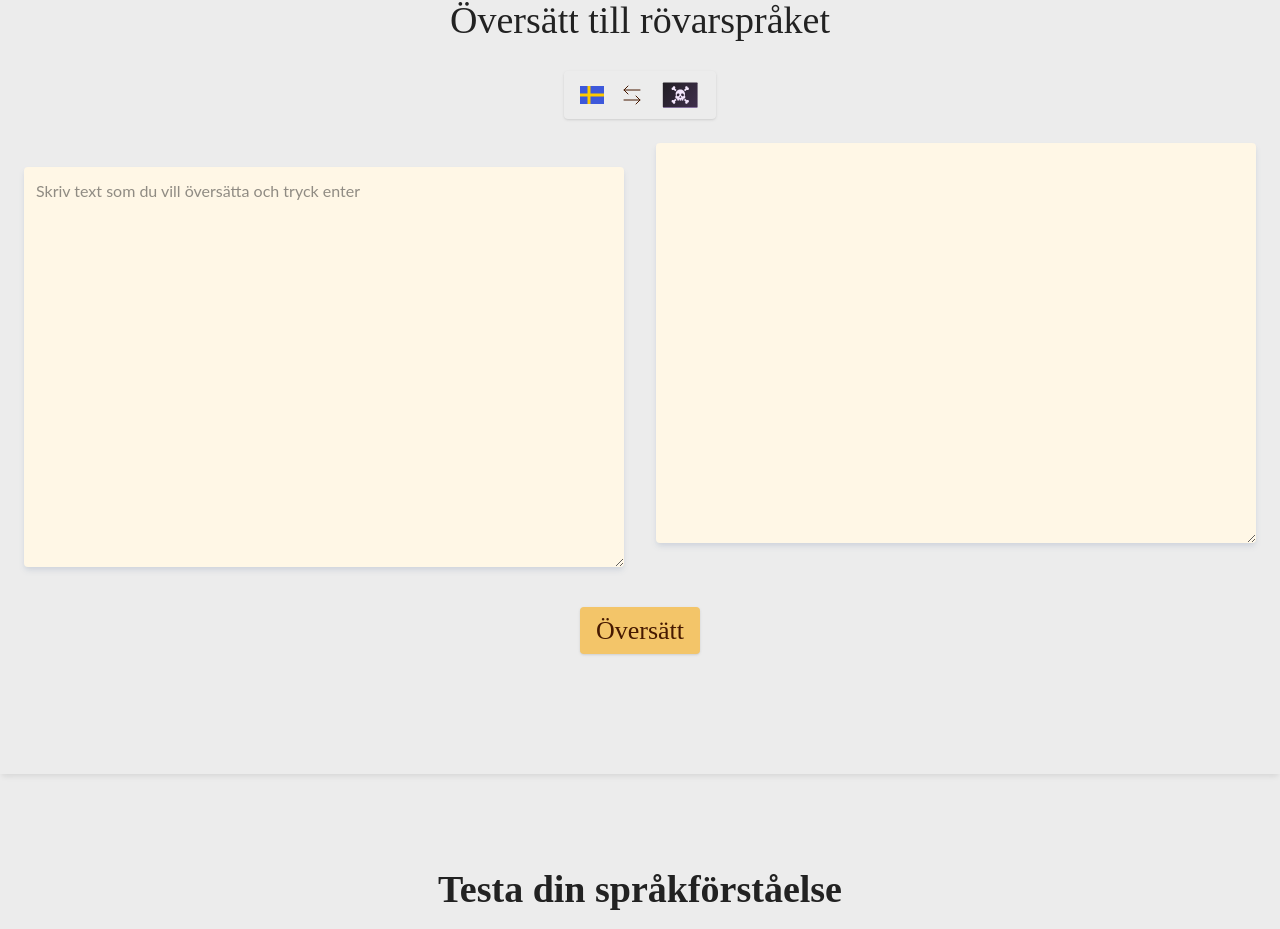
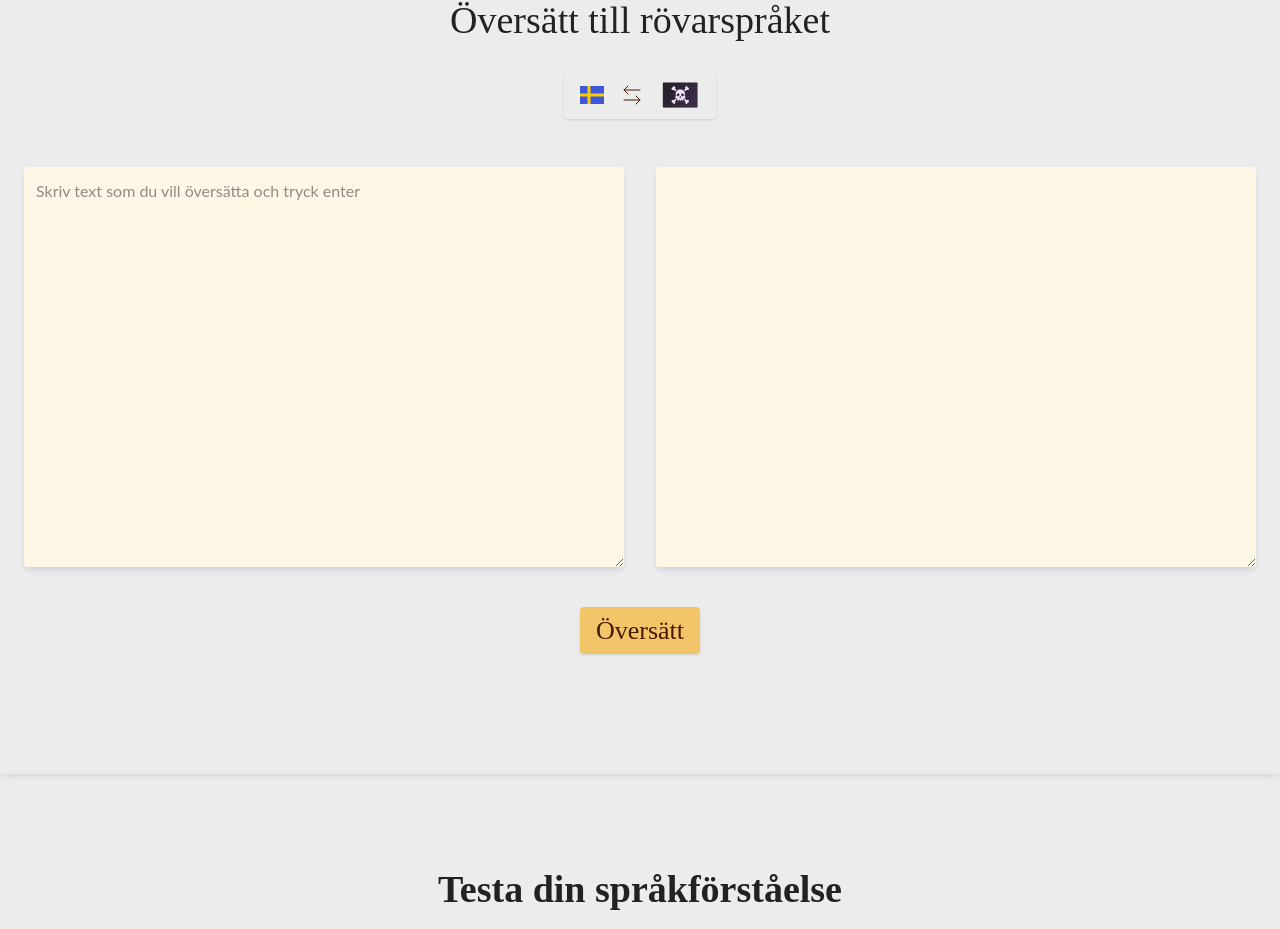
Before and after one commit to Emmelie83/RobberLanguageTranslator, a React (Vite) app: page / in a window 1280 px wide. Shown: the part 1634-2563 px from the top of the page. Built offline with nearby package versions, Linux system fonts and the light colour scheme; a web font is replaced by a local one.

Commit message:
Make margin top the same for both text areas

```diff
--- a/src/components/translator/TranslatorOutput.tsx
+++ b/src/components/translator/TranslatorOutput.tsx
@@ -5,7 +5,7 @@ const TranslatorOutput: React.FC<{ translatedText: string }> = ({
 }) => (
 	<textarea
 		readOnly
-		className="min-h-50 lg:w-[600px] lg:h-[400px] p-3 bg-[#FFF7E6] shadow-md shadow-gray-300 rounded mb-10 mt-2 focus:outline-none"
+		className="min-h-50 lg:w-[600px] lg:h-[400px] p-3 bg-[#FFF7E6] shadow-md shadow-gray-300 rounded mb-10 mt-2 lg:mt-8 focus:outline-none"
 		value={translatedText}
 	/>
 );
```
